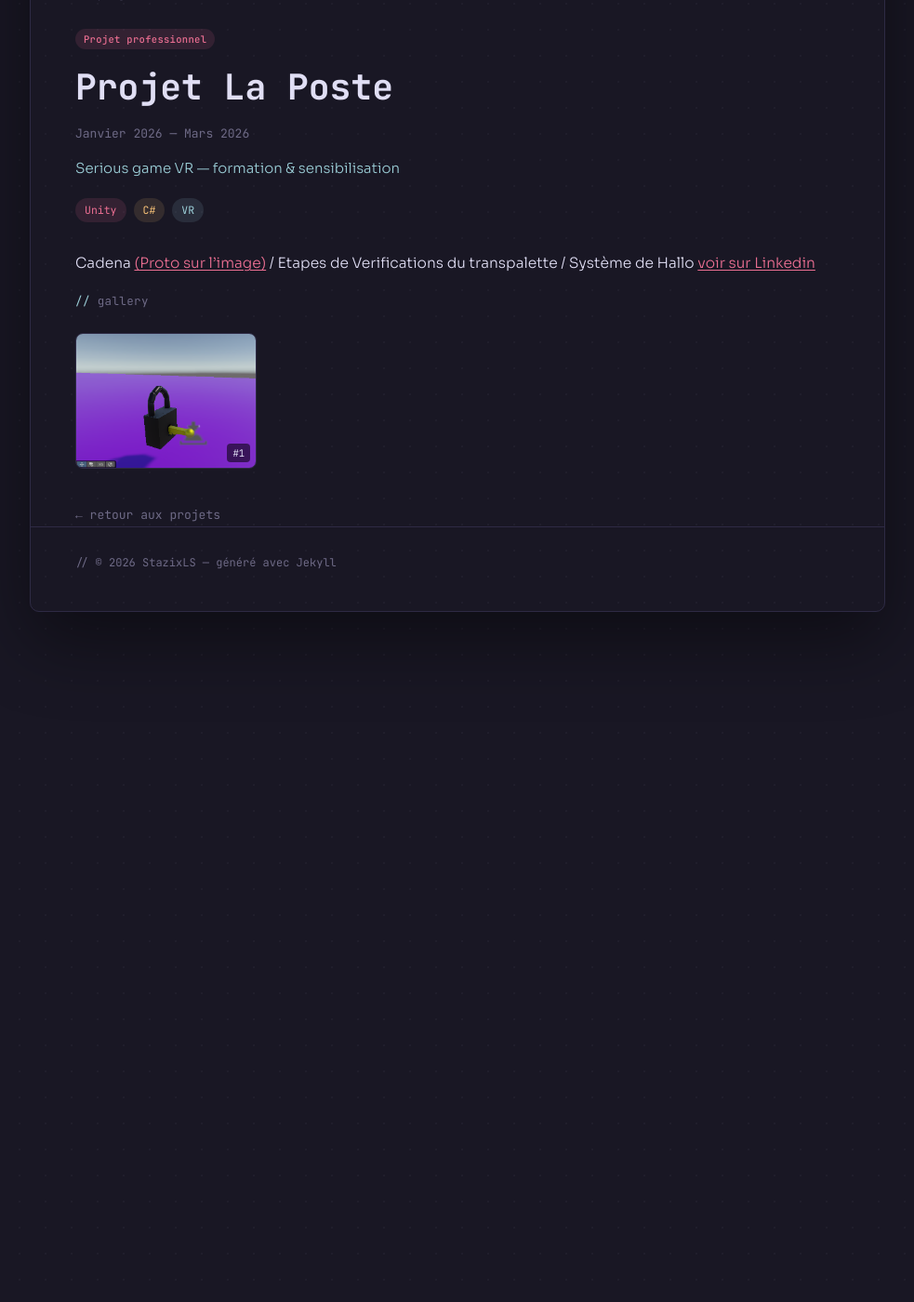
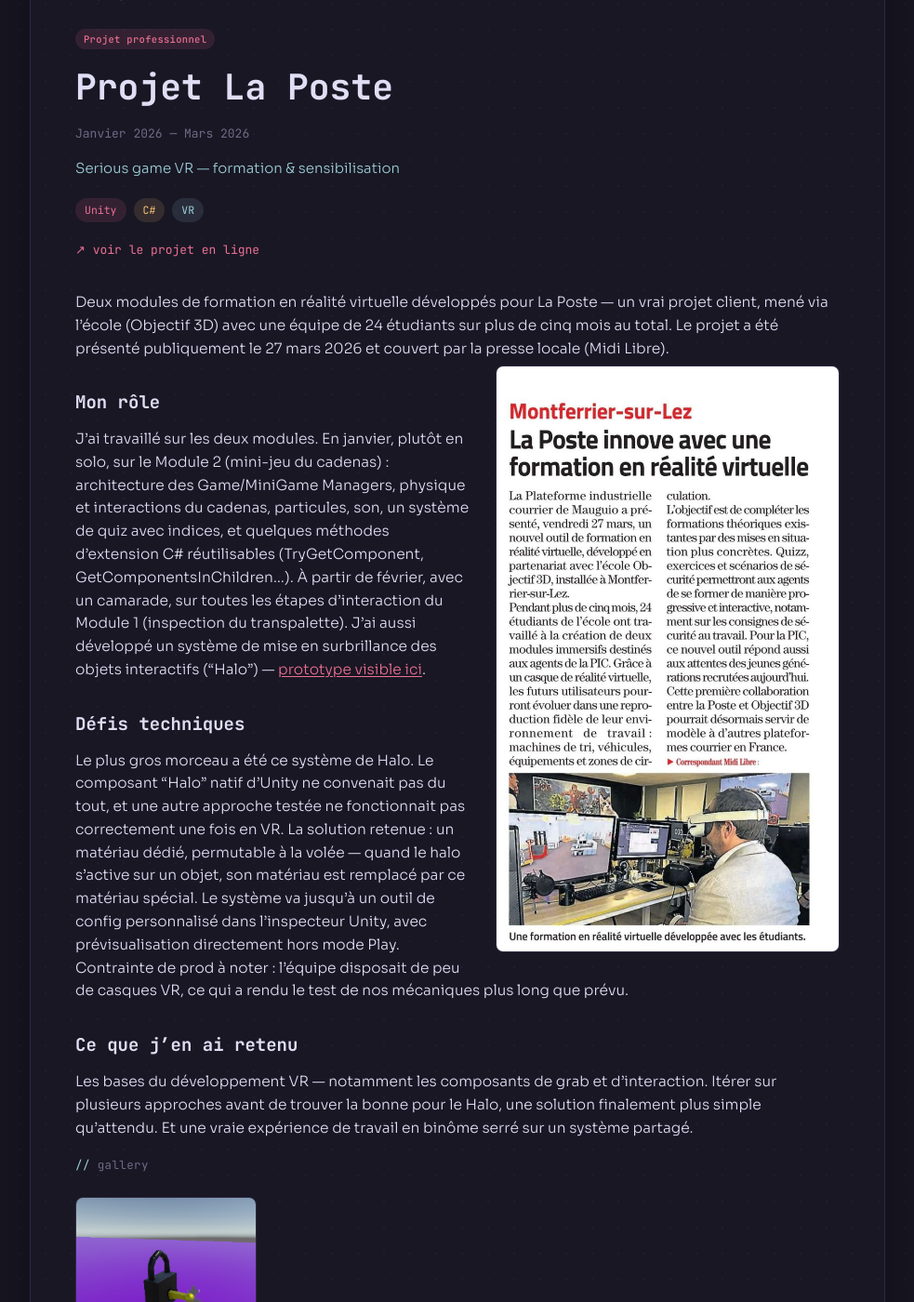
Before and after one commit to StazixLS/StazixLS.github.io, a Jekyll site: the page built from _projects/la-poste.md, in a window 1280 px wide and 1400 px high, scrolled down 669 px. Shown: the whole window at 93% size, without its empty margins (148-1131 px from the left). Built offline with Jekyll 4.4.1, drawn with Linux system fonts in a browser that asks for light colours; before the commit the page ends 1367 px from its top, so only the background shows below that.

Commit message:
Write full La Poste case study with press coverage image

```diff
--- a/_projects/la-poste.md
+++ b/_projects/la-poste.md
@@ -6,16 +6,52 @@ title_fr: "Projet La Poste"
 title_en: "La Poste Project"
 subtitle_fr: "Serious game VR — formation & sensibilisation"
 subtitle_en: "VR serious game — training & awareness"
-summary_fr: "Cadena / Etapes de Verifications du transpalette / Système de Hallo"
-summary_en: "Padlock / Inspection Steps for the Pallet Jack / Hallo System"
+summary_fr: "Deux modules de formation VR pour La Poste, un vrai projet client mené via l'école."
+summary_en: "Two VR training modules for La Poste, a real client project run through school."
 tags: ["Unity", "C#", "VR"]
-link: ""
+link: "https://www.linkedin.com/posts/santaezsaezcuritaeztravail-laposte-ugcPost-7447257936340455425-iHXG/?utm_source=share&utm_medium=member_desktop&rcm=ACoAAGP3VwcBC5j46txAf7VX7F60ZpaOPMh-gRc"
 image: "/assets/projects/La Poste/Cover.svg"
 video: ""
 video_embed: ""
 gallery: ["/assets/projects/La Poste/Proto Cadena.png"]
 description_fr: >
-  Cadena [(Proto sur l'image)](#gallery-1) / Etapes de Verifications du transpalette / Système de Hallo [voir sur Linkedin](https://www.linkedin.com/posts/santaezsaezcuritaeztravail-laposte-ugcPost-7447257936340455425-iHXG/?utm_source=share&utm_medium=member_desktop&rcm=ACoAAGP3VwcBC5j46txAf7VX7F60ZpaOPMh-gRc)
+  Deux modules de formation en réalité virtuelle développés pour La Poste — un vrai projet client, mené via l'école (Objectif 3D) avec une équipe de 24 étudiants sur plus de cinq mois au total. Le projet a été présenté publiquement le 27 mars 2026 et couvert par la presse locale (Midi Libre).
+
+  ![Article Midi Libre sur le projet](/assets/projects/La Poste/Presse Midi Libre.jpg){: .float-right }
+
+  ## Mon rôle
+
+  J'ai travaillé sur les deux modules. En janvier, plutôt en solo, sur le Module 2 (mini-jeu du cadenas) : architecture des Game/MiniGame Managers, physique et interactions du cadenas, particules, son, un système de quiz avec indices, et quelques méthodes d'extension C# réutilisables (TryGetComponent, GetComponentsInChildren...).
+
+  À partir de février, avec un camarade, sur toutes les étapes d'interaction du Module 1 (inspection du transpalette). J'ai aussi développé un système de mise en surbrillance des objets interactifs ("Halo") — [prototype visible ici](#gallery-1).
+
+  ## Défis techniques
+
+  Le plus gros morceau a été ce système de Halo. Le composant "Halo" natif d'Unity ne convenait pas du tout, et une autre approche testée ne fonctionnait pas correctement une fois en VR. La solution retenue : un matériau dédié, permutable à la volée — quand le halo s'active sur un objet, son matériau est remplacé par ce matériau spécial. Le système va jusqu'à un outil de config personnalisé dans l'inspecteur Unity, avec prévisualisation directement hors mode Play.
+
+  Contrainte de prod à noter : l'équipe disposait de peu de casques VR, ce qui a rendu le test de nos mécaniques plus long que prévu.
+
+  ## Ce que j'en ai retenu
+
+  Les bases du développement VR — notamment les composants de grab et d'interaction. Itérer sur plusieurs approches avant de trouver la bonne pour le Halo, une solution finalement plus simple qu'attendu. Et une vraie expérience de travail en binôme serré sur un système partagé.
 description_en: >
-  Padlock [(Proto on image)](#gallery-1) / Inspection Steps for the Pallet Jack / Hallo System / [view on Linkedin](https://www.linkedin.com/posts/santaezsaezcuritaeztravail-laposte-ugcPost-7447257936340455425-iHXG/?utm_source=share&utm_medium=member_desktop&rcm=ACoAAGP3VwcBC5j46txAf7VX7F60ZpaOPMh-gRc)
+  Two VR training modules developed for La Poste — a real client project, run through the school (Objectif 3D) with a team of 24 students over five-plus months in total. The project was publicly presented on March 27, 2026 and covered by local press (Midi Libre).
+
+  ![Midi Libre newspaper article about the project](/assets/projects/La Poste/Presse Midi Libre.jpg){: .float-right }
+
+  ## My role
+
+  I worked on both modules. In January, mostly solo, on Module 2 (the padlock mini-game): Game/MiniGame Manager architecture, padlock physics and interactions, particles, sound, a quiz system with hints, and a few reusable C# extension methods (TryGetComponent, GetComponentsInChildren...).
+
+  From February onward, alongside a teammate, on all the interaction steps of Module 1 (pallet jack inspection). I also built a highlight system for interactive objects ("Halo") — [prototype visible here](#gallery-1).
+
+  ## Technical challenges
+
+  The biggest piece was this Halo system. Unity's native Halo component didn't work at all, and another approach I tried didn't behave correctly once in VR. The solution: a dedicated material, swapped on the fly — when the halo activates on an object, its material gets replaced with this special one. The system even includes a custom config tool in the Unity inspector, with a preview outside Play mode.
+
+  Worth noting as a production constraint: the team had very few VR headsets, which made testing our mechanics take longer than expected.
+
+  ## What I took away from it
+
+  The basics of VR development — grab and interaction components in particular. Iterating through several approaches before landing on the right one for the Halo, a solution that ended up simpler than expected. And real experience working in close pair programming on a shared system.
 ---
```
Also changed, not shown: assets/projects/La Poste/Presse Midi Libre.jpg (added).
